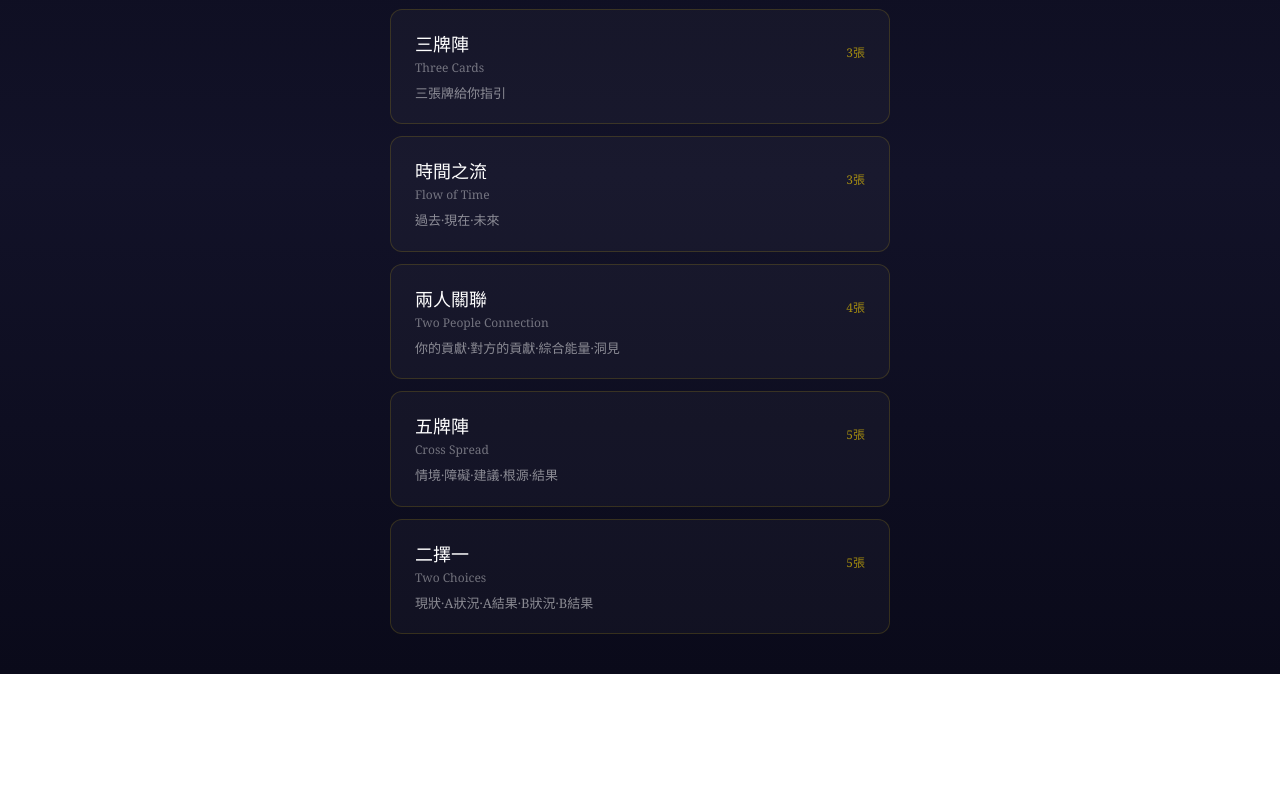
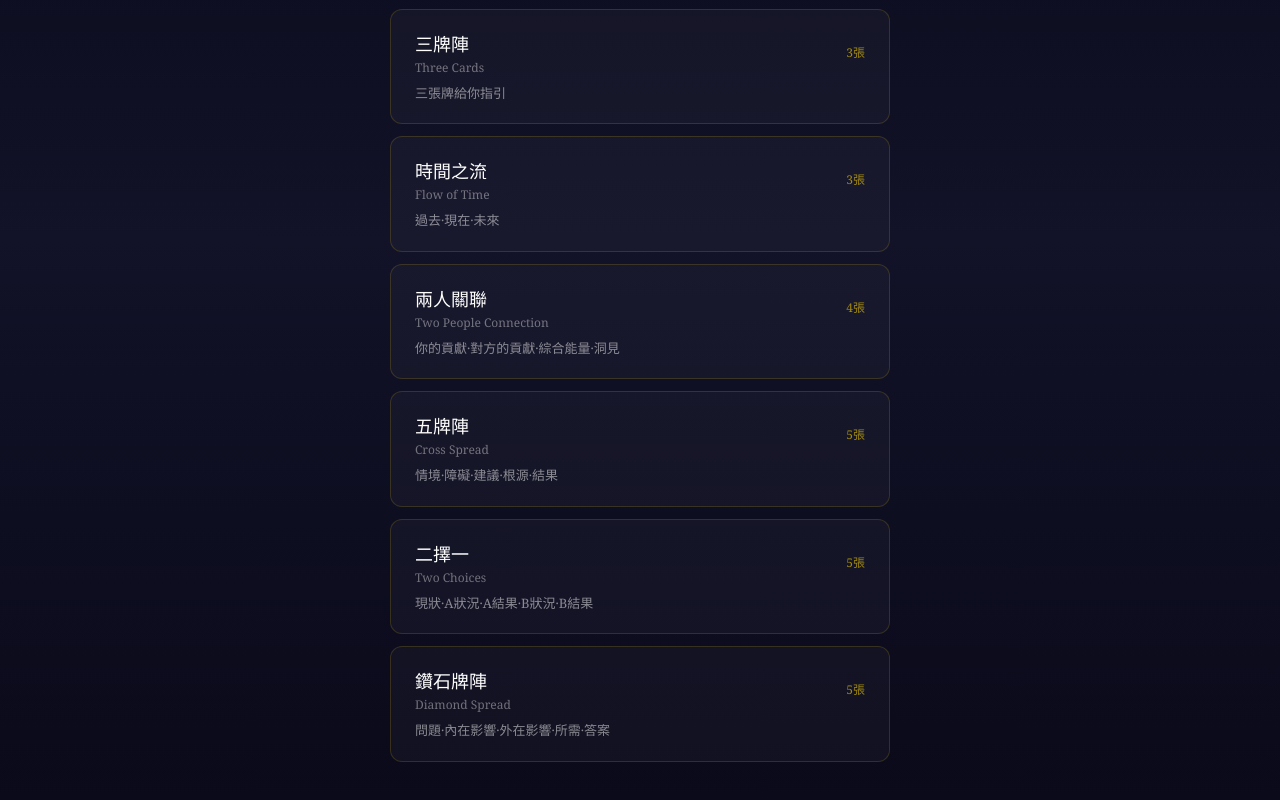
Before and after one commit to Gaseik/osho, a Next.js app: page /reading in a window 1280 px wide. Shown: the part 326-1126 px from the top of the page. Before the commit the page ends 1000 px from the top, so only its background shows below. Built offline with nearby package versions, Linux system fonts and the light colour scheme.

Commit message:
feat: 新增「鑽石牌陣」(Diamond Spread)
抽五張牌：問題、未知的內在影響、已知的外在影響、解決問題所需的、答案了解
包含中英文翻譯

https://claude.ai/code/session_01P3tAy7kMnyK619TaJTz6D5

```diff
--- a/src/data/spreads.ts
+++ b/src/data/spreads.ts
@@ -13,6 +13,7 @@ export const SPREADS: Spread[] = [
   { id: "relationship", name: "兩人關聯", nameEn: "Two People Connection", count: 4, desc: "你的貢獻·對方的貢獻·綜合能量·洞見" },
   { id: "cross", name: "五牌陣", nameEn: "Cross Spread", count: 5, desc: "情境·障礙·建議·根源·結果" },
   { id: "two-choice", name: "二擇一", nameEn: "Two Choices", count: 5, desc: "現狀·A狀況·A結果·B狀況·B結果" },
+  { id: "diamond", name: "鑽石牌陣", nameEn: "Diamond Spread", count: 5, desc: "問題·內在影響·外在影響·所需·答案" },
 ];
 
 export const POSITION_LABELS: Record<string, string[]> = {
@@ -22,4 +23,5 @@ export const POSITION_LABELS: Record<string, string[]> = {
   relationship: ["你的貢獻", "對方的貢獻", "綜合能量", "洞見"],
   cross: ["情境", "障礙", "建議", "根源", "結果"],
   "two-choice": ["現狀", "A 狀況", "A 的結果", "B 狀況", "B 的結果"],
+  diamond: ["問題", "未知的內在影響", "已知的外在影響", "解決問題所需的", "答案了解"],
 };
--- a/src/locales/en.json
+++ b/src/locales/en.json
@@ -57,6 +57,16 @@
       "2": "Outcome of A",
       "3": "Situation B",
       "4": "Outcome of B"
+    },
+    "diamond": "Diamond Spread",
+    "diamondEn": "Diamond Spread",
+    "diamondDesc": "Problem · Inner Influence · Outer Influence · What's Needed · Answer",
+    "diamondLabels": {
+      "0": "The Problem",
+      "1": "Unknown Inner Influence",
+      "2": "Known Outer Influence",
+      "3": "What's Needed to Resolve",
+      "4": "The Answer"
     },
     "cards": " cards"
   },
--- a/src/locales/zh-TW.json
+++ b/src/locales/zh-TW.json
@@ -57,6 +57,16 @@
       "2": "A 的結果",
       "3": "B 狀況",
       "4": "B 的結果"
+    },
+    "diamond": "鑽石牌陣",
+    "diamondEn": "Diamond Spread",
+    "diamondDesc": "問題·內在影響·外在影響·所需·答案",
+    "diamondLabels": {
+      "0": "問題",
+      "1": "未知的內在影響",
+      "2": "已知的外在影響",
+      "3": "解決問題所需的",
+      "4": "答案了解"
     },
     "cards": "張"
   },
```
